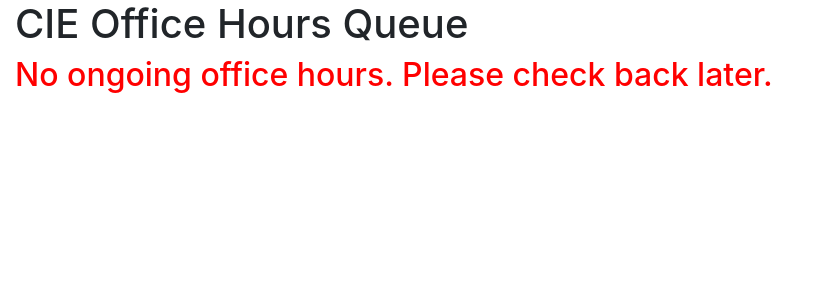
After one commit to kblicharski/cie_office_hours, a Django app: template office_hours/templates/index.html in a window 1280 px wide. The commit adds this page. Shown: the top 300 px of the page, without its empty margins (0-816 px from the left). Run offline with Django 3.2, Linux system fonts and the light colour scheme; the template is opened without the code that fills it, so the values that code supplies are empty; some libraries are stand-ins or nearby versions.

Commit message:
configure different views for ongoing office hours

```diff
--- a/office_hours/models.py
+++ b/office_hours/models.py
@@ -1,4 +1,5 @@
 from django.db import models
+from django.utils import timezone
 
 
 class TeachingAssistant(models.Model):
@@ -43,6 +44,11 @@ class OfficeHourSession(models.Model):
     office_hour = models.ForeignKey(OfficeHour, on_delete=models.CASCADE)
     date = models.DateField(auto_now_add=True)
 
+    @property
+    def ongoing(self):
+        now = timezone.localtime().time()
+        return self.office_hour.start <= now < self.office_hour.end
+
     def __str__(self):
         return f"{self.office_hour.teaching_assistant.name}'s office hours held on {self.date}"
 
--- a/office_hours/templates/base.html
+++ b/office_hours/templates/base.html
@@ -1,23 +1,24 @@
 <!DOCTYPE html>
 <html lang="en">
+  <title>{% block title %}CIE Office Hours{% endblock %}</title>
+  <meta charset="utf-8">
+  <meta name="viewport" content="width=device-width, initial-scale=1">
   <head>
     <link
       rel="stylesheet"
-      type="text/css"
       href="https://stackpath.bootstrapcdn.com/bootstrap/4.1.3/css/bootstrap.min.css"
     >
-    <title>{% block title %}CIE Office Hours{% endblock %}</title>
+    <!-- Add additional CSS in static file -->
+    {% load static %}
+    <link rel="stylesheet" href="{% static 'css/styles.css' %}">
   </head>
-
   <body>
-    <div id="content" class="container">
-      {% block content %}
-        <div class="row">
-          <div class="col-12">
-            <p>Hello World</p>
-          </div>
+    <div class="container-fluid">
+      <div class="row">
+        <div class="col-sm-12 ">
+          {% block content %}{% endblock %}
         </div>
-      {% endblock %}
+      </div>
     </div>
   </body>
 </html>
--- /dev/null
+++ b/office_hours/templates/index.html
@@ -0,0 +1,11 @@
+{% extends "base.html" %}
+
+{% block content %}
+  <h1>CIE Office Hours Queue</h1>
+  {% if ongoing_office_hours %}
+    <h2 style="color: green">There are ongoing office hours.</h2>
+  {% endif %}
+  {% if not ongoing_office_hours %}
+    <h2 style="color: red">No ongoing office hours. Please check back later.</h2>
+  {% endif %}
+{% endblock %}
--- a/office_hours/urls.py
+++ b/office_hours/urls.py
@@ -3,5 +3,5 @@ from django.urls import path
 from . import views
 
 urlpatterns = [
-    path('', views.main),
+    path('', views.index),
 ]
```
Also changed, not shown: office_hours/views.py (+16 -2 lines), office_hours/static/css/styles.css (added).
